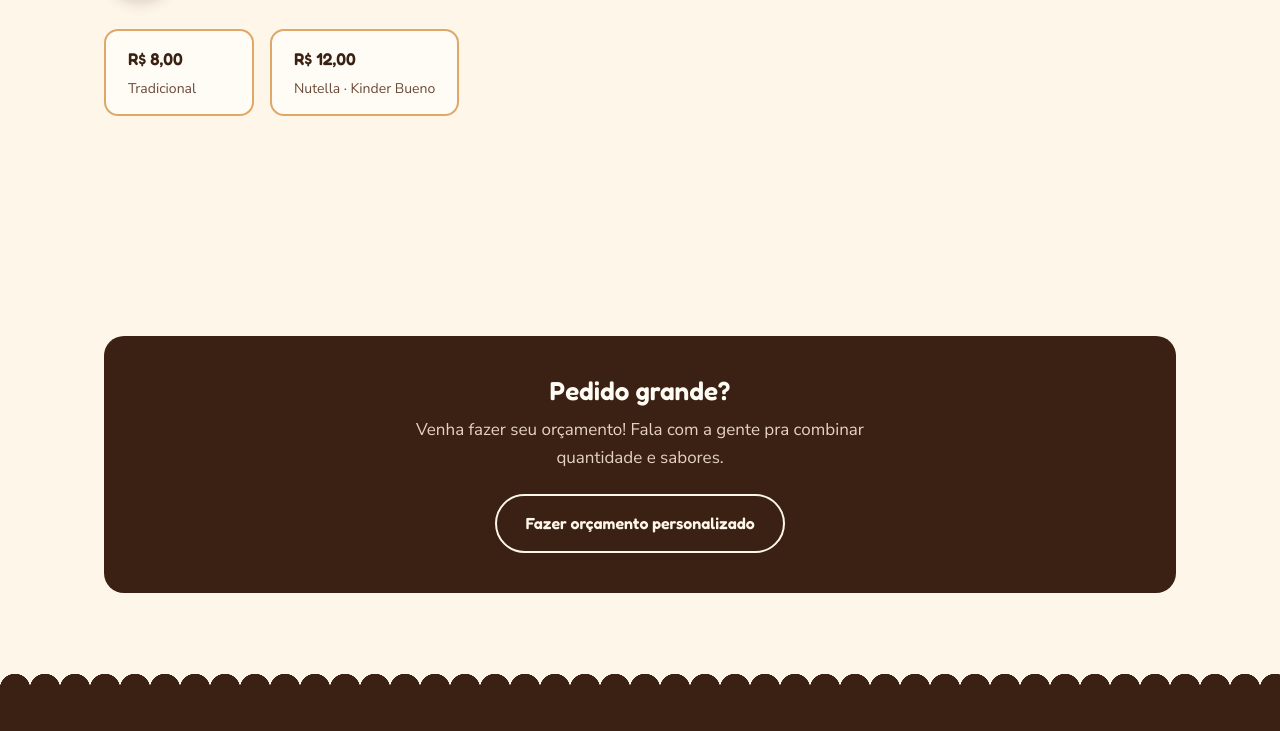
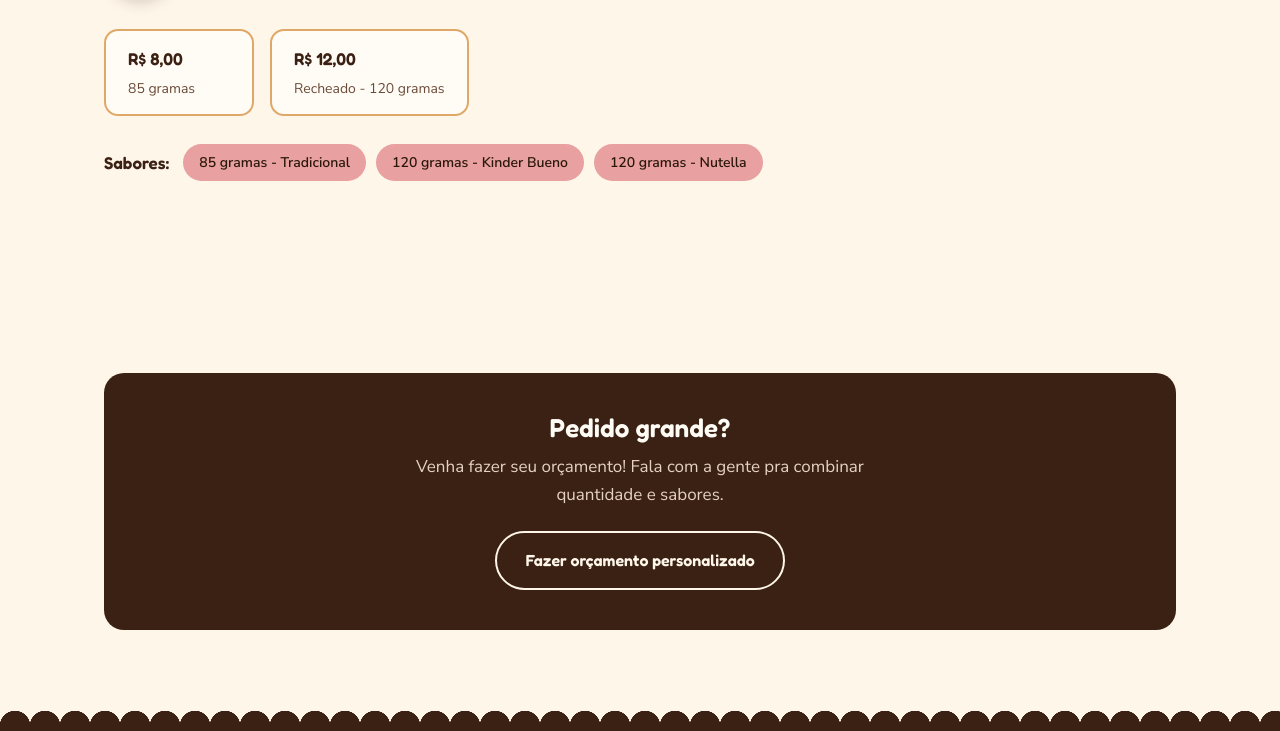
Before and after one commit to mcj200108/maicoladoces, a plain HTML site: page cardapio-completo.html in a window 1280 px wide. Shown: the part 3712-4443 px from the top of the page. Drawn offline with Linux system fonts and the light colour scheme.

Commit message:
Update cardapio-completo.html

```diff
--- a/cardapio-completo.html
+++ b/cardapio-completo.html
@@ -225,13 +225,21 @@
       <div class="tamanhos-grid reveal">
         <div class="tamanho-card">
           <span class="tamanho-label">R$ 8,00</span>
-          <span class="tamanho-preco">Tradicional</span>
+          <span class="tamanho-preco">85 gramas</span>
         </div>
         <div class="tamanho-card">
           <span class="tamanho-label">R$ 12,00</span>
-          <span class="tamanho-preco">Nutella · Kinder Bueno</span>
+          <span class="tamanho-preco">Recheado - 120 gramas</span>
         </div>
       </div>
+
+      <div class="sabores reveal">
+        <span class="sabores-label">Sabores:</span>
+        <span class="sabor-chip">85 gramas - Tradicional</span>
+        <span class="sabor-chip">120 gramas - Kinder Bueno</span>
+        <span class="sabor-chip">120 gramas - Nutella</span>
+      </div>
+    </div>
     </div>
   </section>
 
```
